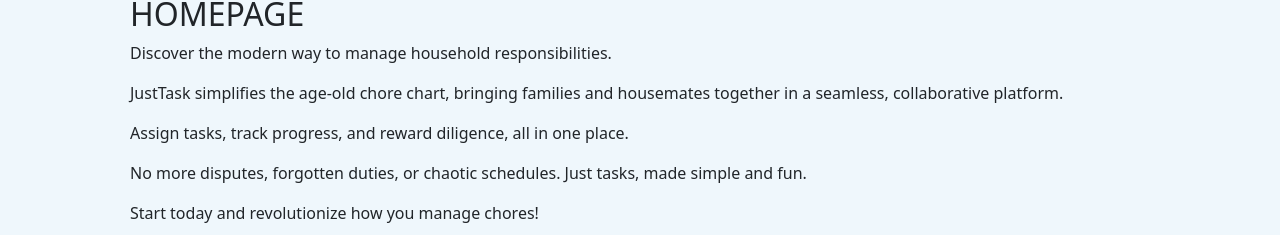
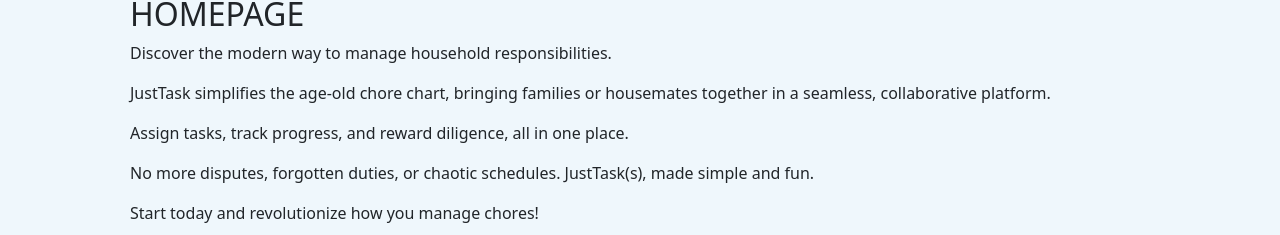
Before and after one commit to lailiel/JustTask, a React (Vite) app in the folder client/: page / in a window 1280 px wide. Shown: the part 143-378 px from the top of the page. Built offline with nearby package versions, Linux system fonts and the light colour scheme.

Commit message:
changed homepage blurb

```diff
--- a/client/src/pages/HomePage.jsx
+++ b/client/src/pages/HomePage.jsx
@@ -9,9 +9,9 @@
       </div>
       <div id='home-text'>
         <p>Discover the modern way to manage household responsibilities.</p>
-        <p>JustTask simplifies the age-old chore chart, bringing families and housemates together in a seamless, collaborative platform.</p>
+        <p>JustTask simplifies the age-old chore chart, bringing families or housemates together in a seamless, collaborative platform.</p>
         <p>Assign tasks, track progress, and reward diligence, all in one place.</p>
-        <p>No more disputes, forgotten duties, or chaotic schedules. Just tasks, made simple and fun.</p>
+        <p>No more disputes, forgotten duties, or chaotic schedules. JustTask(s), made simple and fun.</p>
         <p>Start today and revolutionize how you manage chores!</p>
       </div>
     </Container>
```
